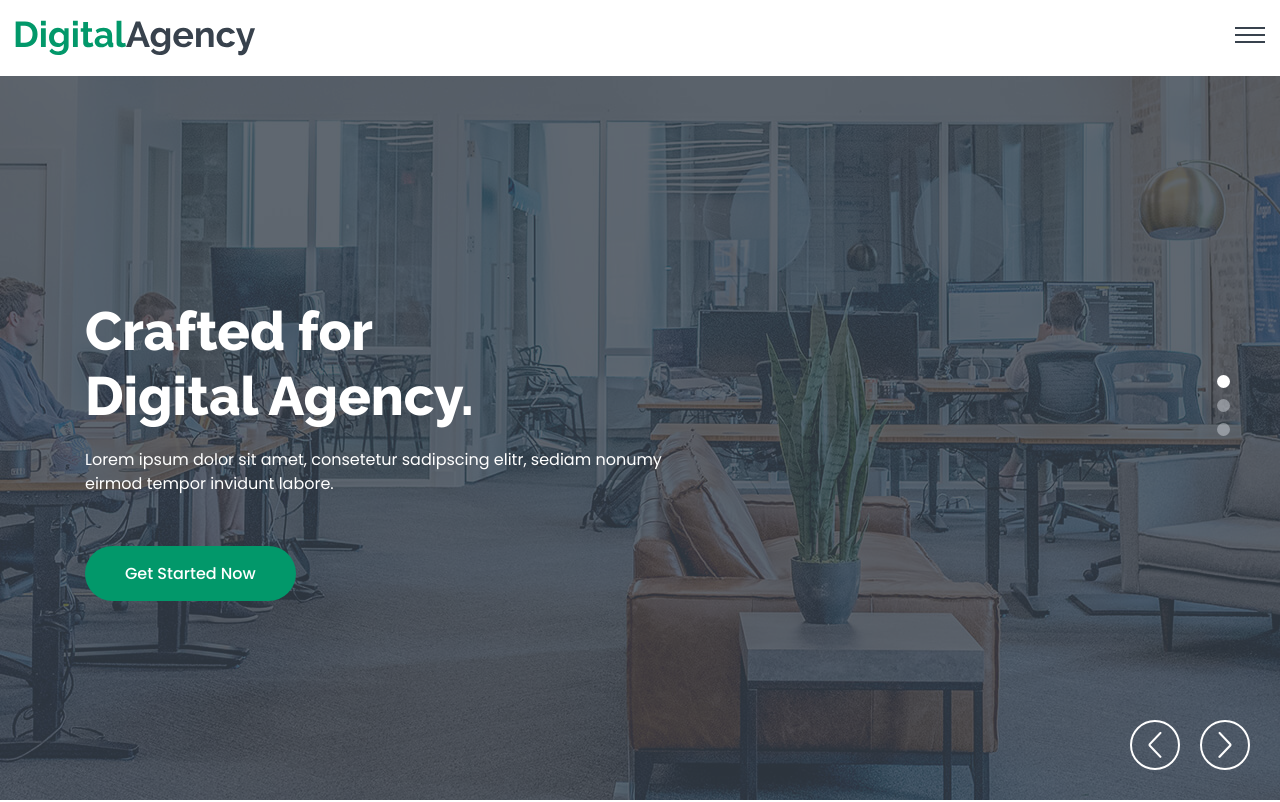
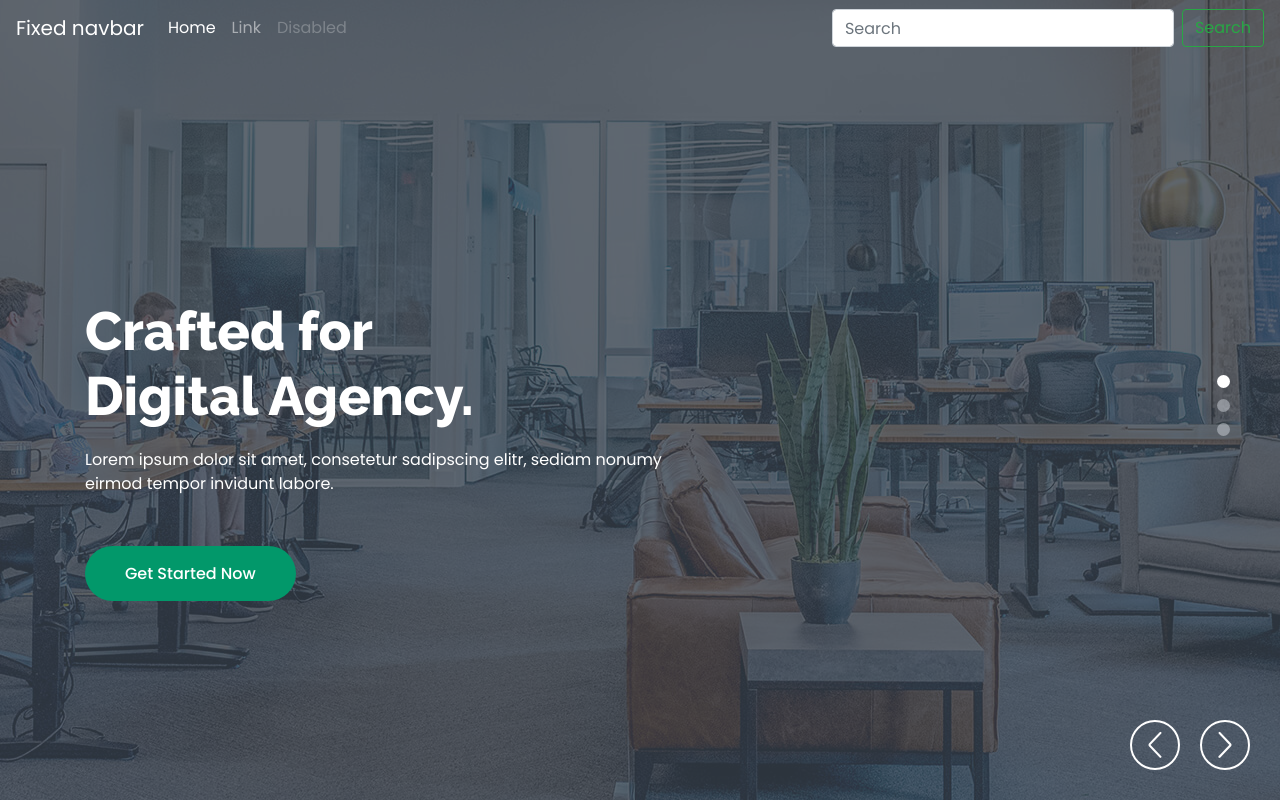
Before and after one commit to gendeu/ICF_website_v3, a plain HTML site: page index.html in a window 1280 px wide. Shown: the top 802 px of the page. Drawn offline with Linux system fonts and the light colour scheme.

Commit message:
updated bootstrap

```diff
--- a/index.html
+++ b/index.html
@@ -11,7 +11,7 @@
 	<link rel="stylesheet" href="assets/css/animate.css">
 	<link rel="stylesheet" href="assets/css/slick.css">
 	<link rel="stylesheet" href="assets/css/LineIcons.2.0.css">
-	<link rel="stylesheet" href="assets/css/bootstrap.4.5.2.min.css">
+	<link rel="stylesheet" href="assets/css/bootstrap.min.css">
 	<link rel="stylesheet" href="assets/css/default.css">
 	<link rel="stylesheet" href="assets/css/style.css">
 </head>
@@ -35,24 +35,30 @@
 		</div>
 	</div>
 	<header class="header_area">
-		<div class="header_menu">
-			<div class="container-fluid">
-				<div class="header_wrapper d-flex align-items-center justify-content-between">
-					<div class="header_logo">
-						<a href="index-2.html">
-							<img src="assets/images/logo.svg" alt="logo">
-						</a>
-					</div>
-					<div class="header_toggle">
-						<button id="menu_open">
-							<span class="toggle_icon"></span>
-							<span class="toggle_icon"></span>
-							<span class="toggle_icon"></span>
-						</button>
-					</div>
-				</div>
-			</div>
-		</div>
+		<nav class="navbar navbar-expand-md fixed-top navbar-dark">
+      <a class="navbar-brand" href="#">Fixed navbar</a>
+      <button class="navbar-toggler" type="button" data-toggle="collapse" data-target="#navbarCollapse" aria-controls="navbarCollapse" aria-expanded="false" aria-label="Toggle navigation">
+        <span class="navbar-toggler-icon"></span>
+      </button>
+      <div class="collapse navbar-collapse" id="navbarCollapse">
+        <ul class="navbar-nav mr-auto">
+          <li class="nav-item active">
+            <a class="nav-link" href="#">Home <span class="sr-only">(current)</span></a>
+          </li>
+          <li class="nav-item">
+            <a class="nav-link" href="#">Link</a>
+          </li>
+          <li class="nav-item">
+            <a class="nav-link disabled" href="#">Disabled</a>
+          </li>
+        </ul>
+        <form class="form-inline mt-2 mt-md-0">
+          <input class="form-control mr-sm-2" type="text" placeholder="Search" aria-label="Search">
+          <button class="btn btn-outline-success my-2 my-sm-0" type="submit">Search</button>
+        </form>
+      </div>
+    </nav>
+
 		<div id="home" class="header_slider slider-active">
 			<div class="single_slider d-flex align-items-center bg_cover" style="background-image: url(assets/images/slider-1.jpg)">
 				<div class="container">
@@ -646,7 +652,7 @@
 	<script src="assets/js/vendor/jquery-1.12.4.min.js"></script>
 	<script src="assets/js/vendor/modernizr-3.7.1.min.js"></script>
 	<script src="assets/js/popper.min.js"></script>
-	<script src="assets/js/bootstrap.4.5.2.min.js"></script>
+	<script src="assets/js/bootstrap.min.js"></script>
 	<script src="assets/js/slick.min.js"></script>
 	<script src="assets/js/ajax-contact.js"></script>
 	<script src="assets/js/jquery.magnific-popup.min.js"></script>
```
Also changed, not shown: assets/css/bootstrap.min.css (renamed from assets/css/bootstrap.4.5.2.min.css), assets/js/bootstrap.min.js (renamed from assets/js/bootstrap.4.5.2.min.js).
